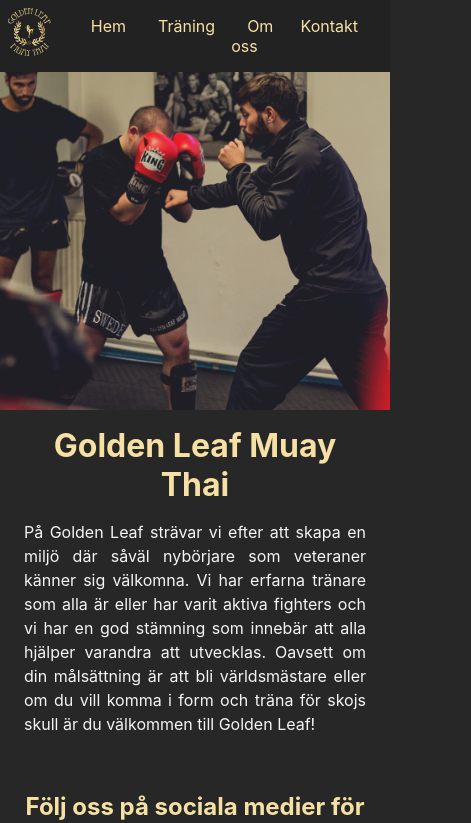
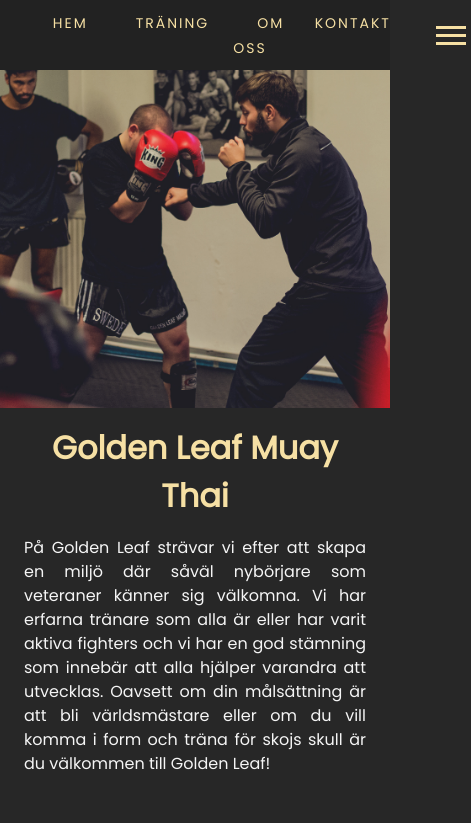
Before and after one commit to cedrikvonheiroth/golden, a React (Create React App) app: page / in a window 390 px wide. Shown: the top 823 px of the page, 471 px wide, since content can reach past the window. Built offline with nearby package versions, Linux system fonts and the light colour scheme.

Commit message:
Font, navbar start of hamburger

```diff
--- a/public/index.html
+++ b/public/index.html
@@ -24,7 +24,9 @@
       work correctly both with client-side routing and a non-root public URL.
       Learn how to configure a non-root public URL by running `npm run build`.
     -->
-    <title>React App</title>
+    <title>Golden Leaf Muay Thai</title>
+    <link rel="preconnect" href="https://fonts.gstatic.com">
+    <link href="https://fonts.googleapis.com/css2?family=Poppins&display=swap" rel="stylesheet">
   </head>
   <body>
     <noscript>You need to enable JavaScript to run this app.</noscript>
--- a/src/components/Navbar.js
+++ b/src/components/Navbar.js
@@ -27,6 +27,12 @@ function Navbar() {
                         <Link to="/Kontakt">Kontakt</Link>
                     </li>
                 </ul>
+
+                <div className={styles.burger}>
+                    <div className={styles.line1}></div>
+                    <div className={styles.line2}></div>
+                    <div className={styles.line3}></div>
+                </div>
             </div>
     )
 }
--- a/src/css/Navbar.module.css
+++ b/src/css/Navbar.module.css
@@ -1,7 +1,10 @@
 div.navbar {
     display: flex;
+    justify-content: space-around;
+    align-items: center;
     background-color: rgb(34, 34, 34);
     max-width: 100vw;
+    height: 70px;
 
 }
 
@@ -13,15 +16,29 @@ div.navbar {
 }
 
 .li a {
-    padding: 1rem;
+    padding: 1.5rem;
     color: #f6e0a4;
     text-decoration: none;
+    text-transform: uppercase;
+    letter-spacing: 2px;
+    font-size: 14px;
 }
 
 div.glmtLogoWrapper {
     display: inline-block;
-    height: 64px;
-    width: 64px;
+    height: 60px;
+    width: 60px;
     /* margin: 0.75rem; */
-    padding: 0.5rem;
+    padding: 0.4rem;
 }
+
+div.glmtLogoWrapper img {
+    width: 100%;
+}
+
+.burger div {
+    width: 30px;
+    height: 3px;
+    margin: 5px;
+    background-color: #f6e0a4;
+}
--- a/src/index.css
+++ b/src/index.css
@@ -6,9 +6,10 @@
 
 body {
   margin: 0;
-  font-family: -apple-system, BlinkMacSystemFont, 'Segoe UI', 'Roboto', 'Oxygen',
+  /* font-family: -apple-system, BlinkMacSystemFont, 'Segoe UI', 'Roboto', 'Oxygen',
     'Ubuntu', 'Cantarell', 'Fira Sans', 'Droid Sans', 'Helvetica Neue',
-    sans-serif;
+    sans-serif; */
+    font-family: Poppins;
   -webkit-font-smoothing: antialiased;
   -moz-osx-font-smoothing: grayscale;
   color: whitesmoke;
```
